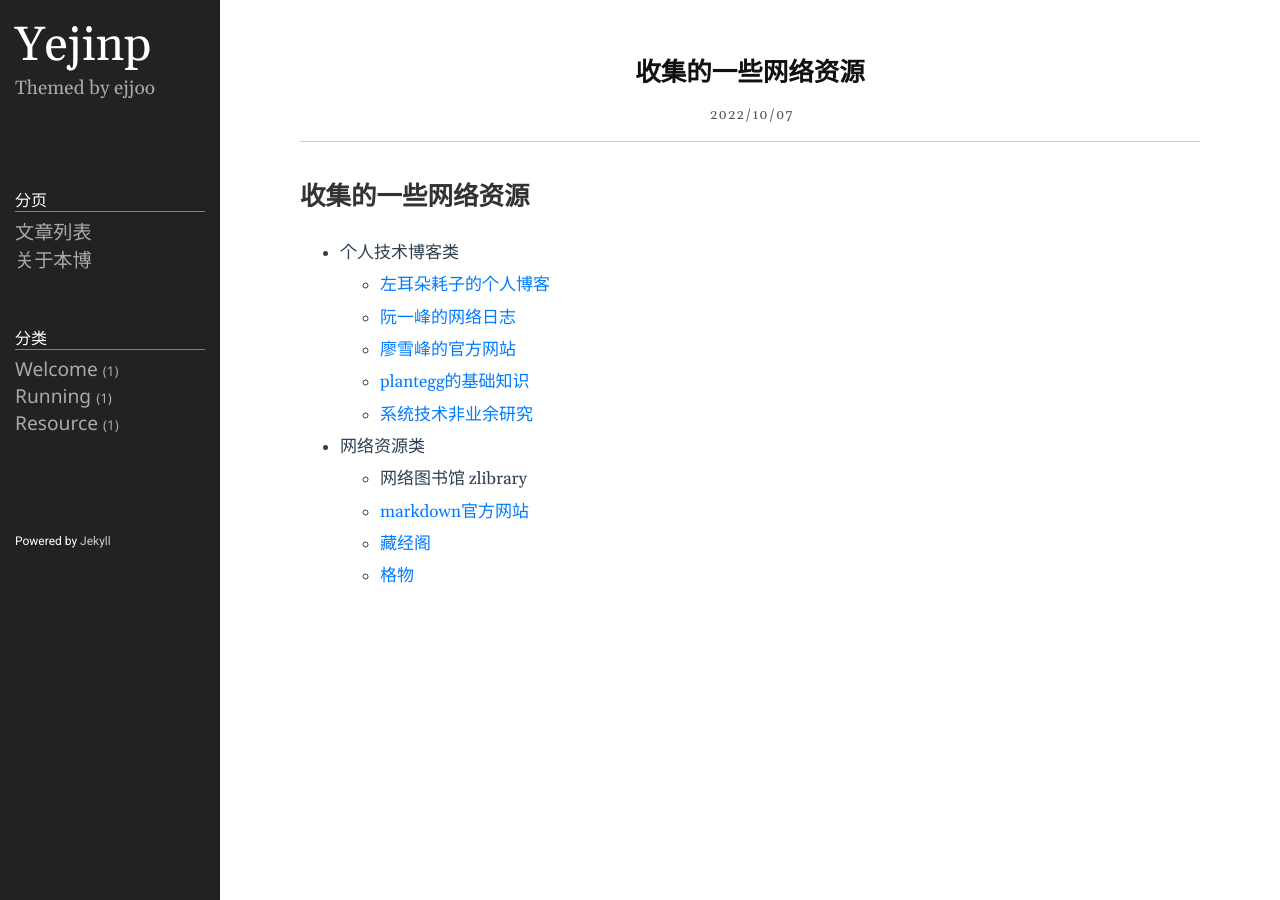
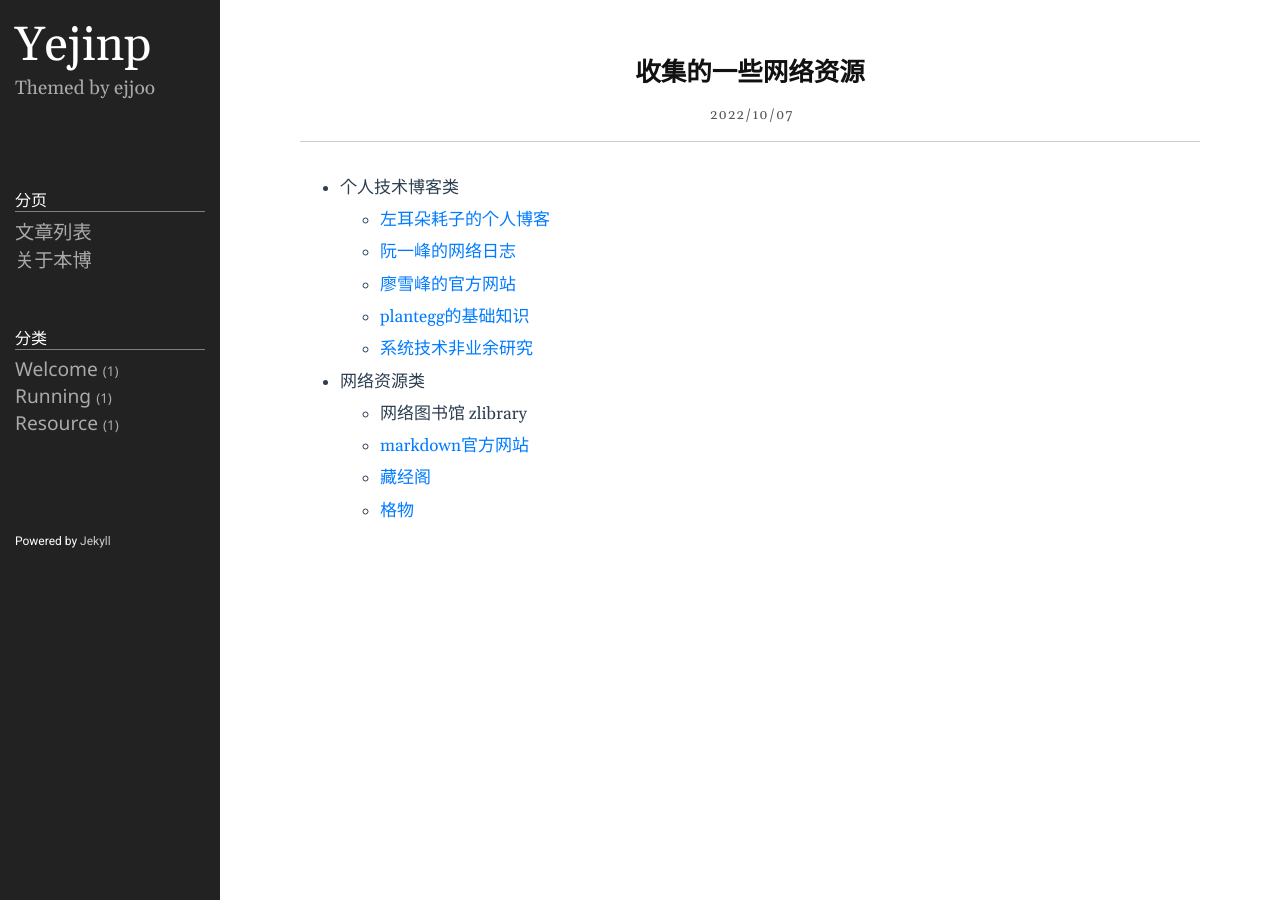
Before and after one commit to yejinp/yejinp.github.io, a Jekyll site: the page built from _posts/2022-10-03-网络资源.markdown, in a window 1280 px wide. Built offline with Jekyll 4.4.1, drawn with Linux system fonts in a browser that asks for light colours.

Commit message:
change title

```diff
--- a/_posts/2022-10-03-网络资源.markdown
+++ b/_posts/2022-10-03-网络资源.markdown
@@ -4,7 +4,6 @@ title: 收集的一些网络资源
 date: 2022-10-07 21:20:23 +0800
 category: resource
 ---
-# 收集的一些网络资源
 
 * 个人技术博客类
 
@@ -18,6 +17,8 @@ category: resource
 
   - [系统技术非业余研究](https://blog.yufeng.info/)
 
+
+
 * 网络资源类
 
   - 网络图书馆 zlibrary
```
